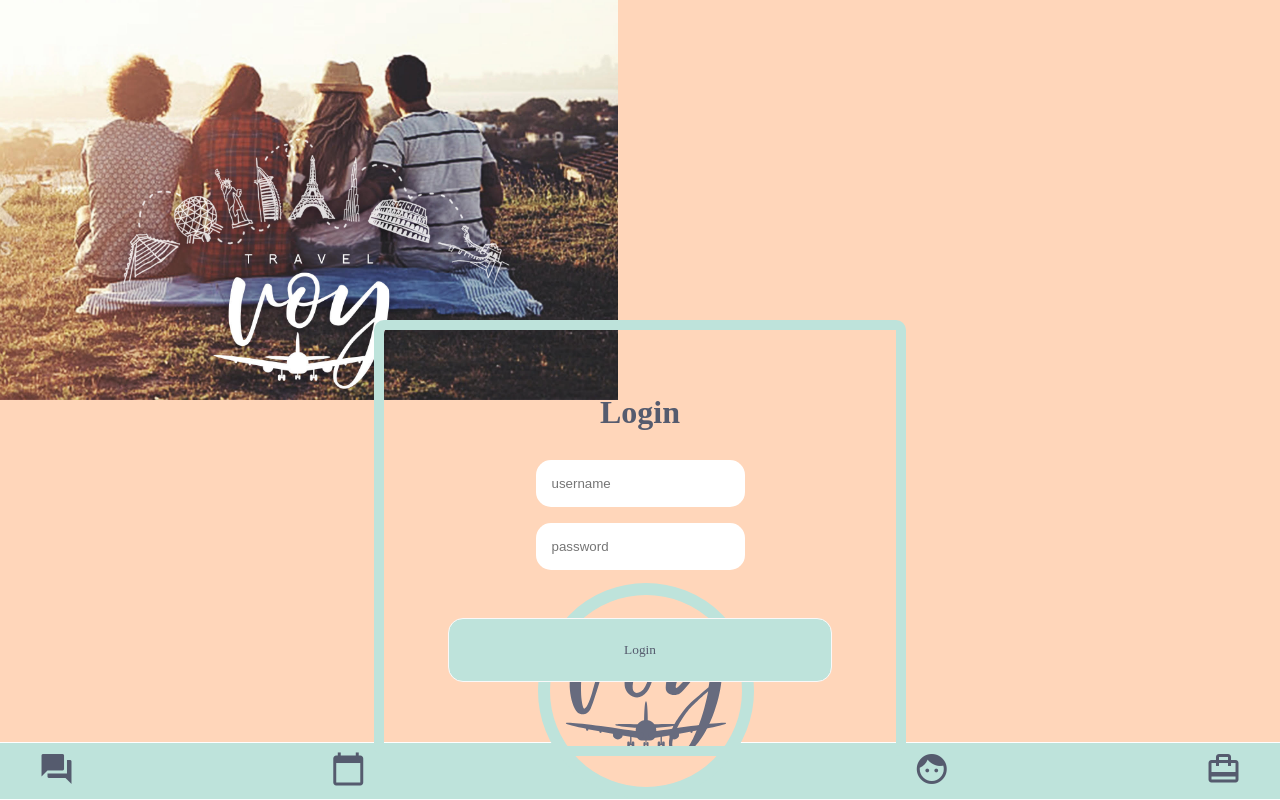
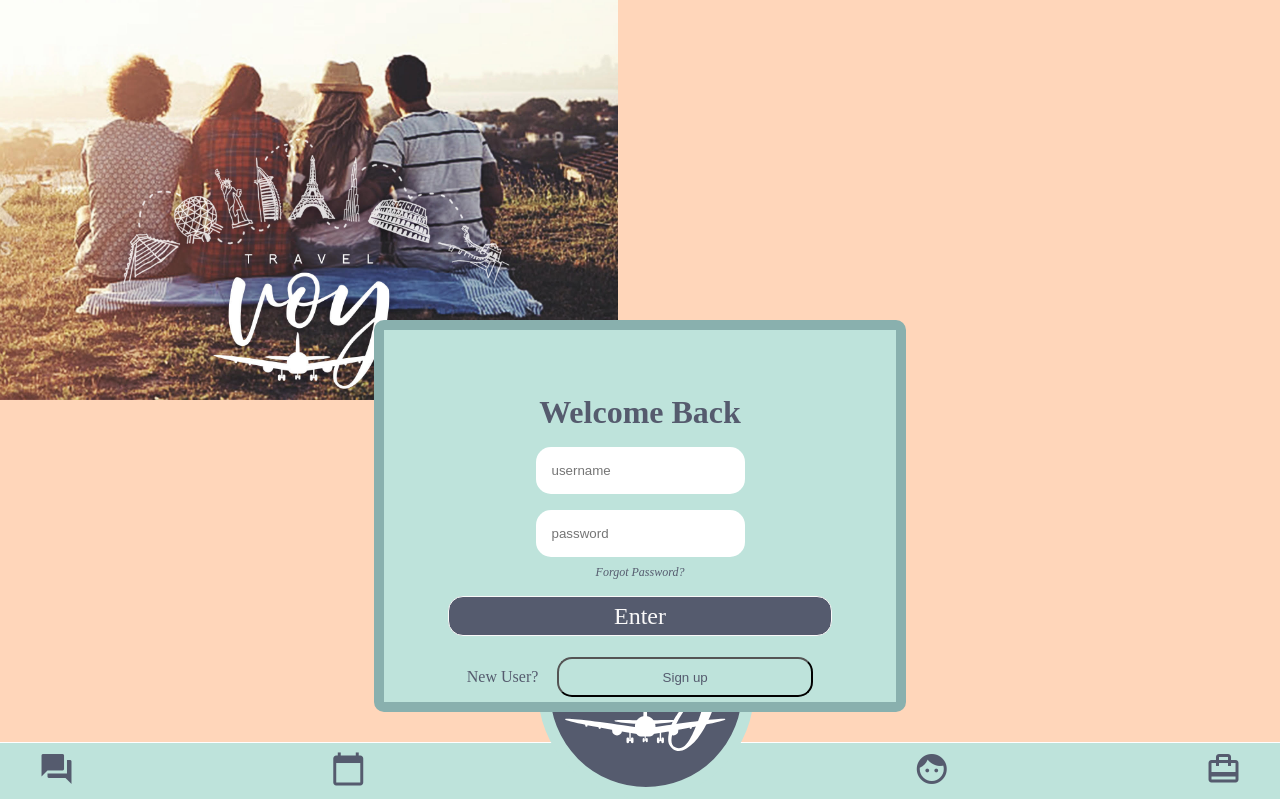
Before and after one commit to jmsdevx/travel-voy, a React (Create React App) app: page /login in a window 1280 px wide. Built offline with nearby package versions, Linux system fonts and the light colour scheme; the HTML template or start-up script is replaced by a standard one.

Commit message:
style changes

```diff
--- a/src/App.scss
+++ b/src/App.scss
@@ -60,7 +60,7 @@ body {
     height: 15vw;
     width: 15vw;
     border-radius: 50%;
-    background: $orange;
+    background: $grey;
     border: 1vw solid $light-blue;
     position: absolute;
     z-index: 10001;
@@ -227,9 +227,34 @@ body {
 
     text-align: center;
 
-    border: 10px solid $light-blue;
+    border: 10px solid $dark-blue;
+    background: $light-blue;
     border-radius: 10px;
-    padding: 5vw;
+    padding: 5vw 5vw 0 5vw;
+
+    .forgot {
+      font-style: italic;
+      margin: 0;
+      font-size: .75rem;
+    }
+
+    .new-user {
+      display: flex;
+      flex-direction: row;
+      width: 100%;
+      justify-content: space-evenly;
+      align-items: center;
+      margin-top: 2vh;
+
+      button {
+        background: transparent;
+        color: $grey;
+        height: 5vh;
+        width: 20vw;
+        border-radius: 15px;
+
+      }
+    }
 
     .input {
       margin: 1vh;
@@ -241,21 +266,22 @@ body {
 
     .heading {
       margin-top: 0;
+      margin-bottom: 1vh;
     }
 
     .log-button {
-      height: 8vh;
+      height: 5vh;
       width: 30vw;
+      margin-top: 2vh;
 
-      margin-top: 5vh;
-
-      background-color: $light-blue;
+      background-color: $grey;
 
       border: 1px solid $white;
       border-radius: 15px;
 
-      color: $grey;
+      color: $white;
       font-family: raisonne;
+      font-size: 1.5em;
     }
   }
 }
@@ -271,10 +297,10 @@ body {
   border: 10px solid $light-blue;
   border-radius: 10px;
 
-  background-color: $orange;
+  background-color: $dark-blue;
 
   font-family: raisonne;
-  color: $grey;
+  color: $white;
 
   .quiz-underline {
     height: 0;
@@ -356,9 +382,9 @@ body {
   height: 0;
   width: 100%;
   position: relative;
-  margin-top: 2vh;
+  margin-top: 1vh;
 
-  margin-bottom: 2vh;
+  margin-bottom: 1vh;
 
   border: 1px solid $white;
 }
@@ -385,7 +411,7 @@ body {
   .dots {
     display: flex;
     flex-direction: row;
-    width: 40%;
+    width: 50%;
     justify-content: space-around;
   }
 
@@ -418,9 +444,10 @@ body {
         display: flex;
         flex-direction: row;
         width: 50vw;
-        justify-content: center;
+        justify-content: left;
         align-items: center;
         height: 3.5vh;
+        margin-bottom: .5vh;
 
         h4 {
           margin: 0;
@@ -429,10 +456,6 @@ body {
       }
 
       .edit {
-        position: absolute;
-        z-index: 2;
-        left: 65vw;
-        top: 10vh;
         height: 3vh;
         width: 20vw;
 
@@ -473,11 +496,9 @@ body {
       justify-content: space-around;
       align-items: center;
       width: 32vw;
-      margin-left: 10vw;
-      background: $light-blue;
-      border-radius: 15px;
-      border: 2px solid white;
       height: 3vh;
+      margin-left: 1vw;
+      margin-bottom: 2vh;
       padding: 1vh;
 
       h3 {
--- a/src/components/layout/header/Header.js
+++ b/src/components/layout/header/Header.js
@@ -1,6 +1,6 @@
 import React from "react";
 import { Link } from "react-router-dom";
-import Logo from "../../../assets/logo_grey.svg";
+import Logo from "../../../assets/voylogo.svg";
 
 function Header() {
   return (
--- a/src/components/layout/splash/ReturningUser.js
+++ b/src/components/layout/splash/ReturningUser.js
@@ -5,7 +5,7 @@ import { Link } from "react-router-dom";
 function ReturningUser() {
   return (
     <div className="returning">
-      <i className="material-icons">flight_land</i>
+      <i className="material-icons">login</i>
       <Link to="/login">
         <span>Returning?</span>
         <Button title="Login" onClick={null} className="returning-button" />
--- a/src/components/layout/splash/TextCarousel.js
+++ b/src/components/layout/splash/TextCarousel.js
@@ -32,9 +32,9 @@ function TextCarousel() {
   const dotsMap = () =>
     items.map((e, index) => {
       if (current === index) {
-        return <i className="material-icons">favorite</i>;
+        return <i className="material-icons">flight_takeoff</i>;
       } else {
-        return <i className="material-icons">favorite_border</i>;
+        return <i className="material-icons">flight_land</i>;
       }
     });
 
--- a/src/components/layout/splash/Title.js
+++ b/src/components/layout/splash/Title.js
@@ -13,7 +13,7 @@ function Title() {
             onClick={null}
             className="start-button"
           />
-          <i className="material-icons">flight_takeoff</i>
+          <i className="material-icons">school</i>
         </Link>
       </span>
     </div>
--- a/src/components/profile/trips/Trips.js
+++ b/src/components/profile/trips/Trips.js
@@ -6,8 +6,8 @@ import Past from "./Past";
 function Trips() {
   return (
     <div className="trips">
+      <div className="white-underline" />
       <New />
-      <div className="white-underline" />
       <Upcoming />
       <Past />
     </div>
--- a/src/components/profile/trips/Upcoming.js
+++ b/src/components/profile/trips/Upcoming.js
@@ -8,7 +8,7 @@ function Upcoming() {
   const imageObject = {
     Nashville: nashville,
     Napa: napa,
-    "New York": newyork,
+    "New York City": newyork,
     Lisbon: lisbon,
   };
 
--- a/src/components/user/Login.js
+++ b/src/components/user/Login.js
@@ -8,12 +8,17 @@ function Login() {
     <div className="login">
       <Header />
       <div className="input-container">
-        <h1 className="heading">Login</h1>
+        <h1 className="heading">Welcome Back</h1>
         <input type="text" className="input" placeholder="username" />
         <input type="password" className="input" placeholder="password" />
+        <p className="forgot">Forgot Password?</p>
         <Link to="/profile">
-          <Button title="Login" onClick={null} className="log-button" />
+          <Button title="Enter" onClick={null} className="log-button" />
         </Link>
+        <div className="new-user">
+          <p>New User?</p>
+          <button>Sign up</button>
+        </div>
       </div>
     </div>
   );
```
